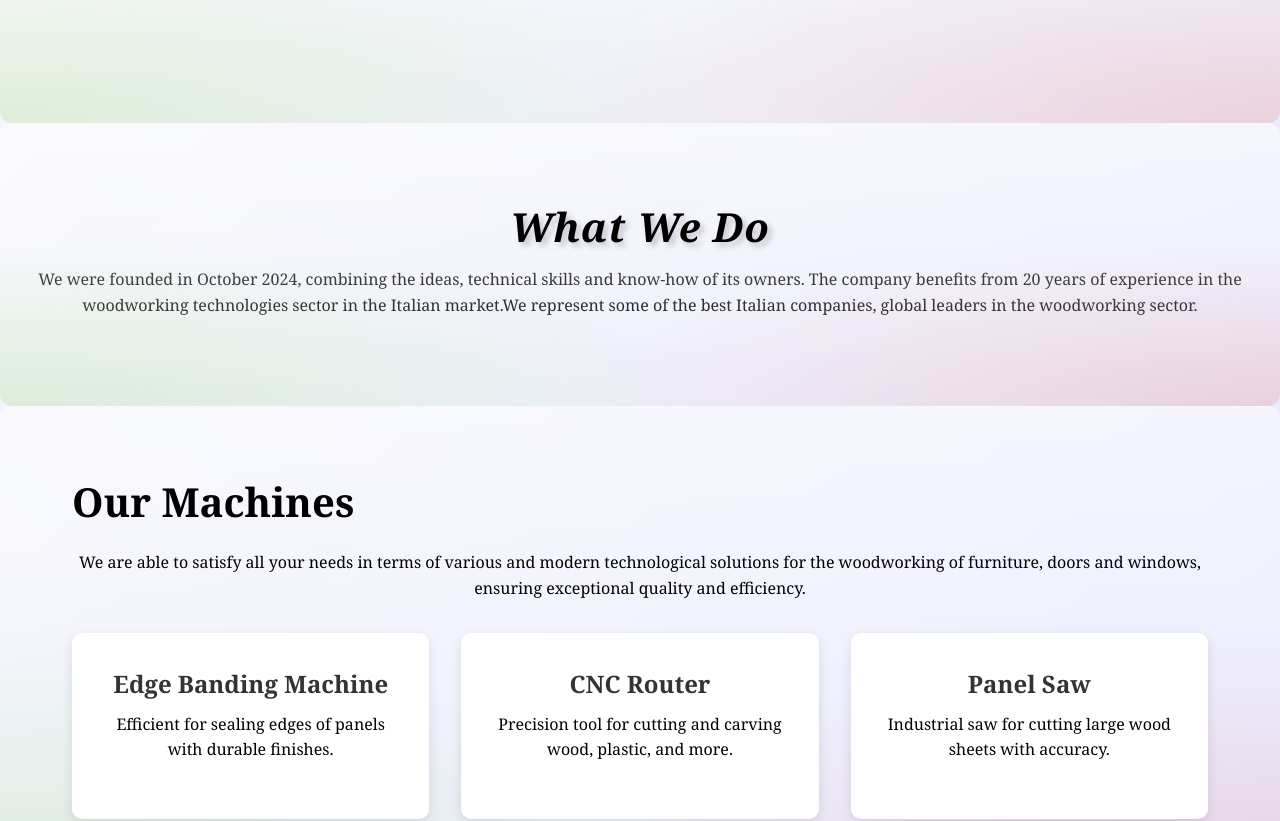
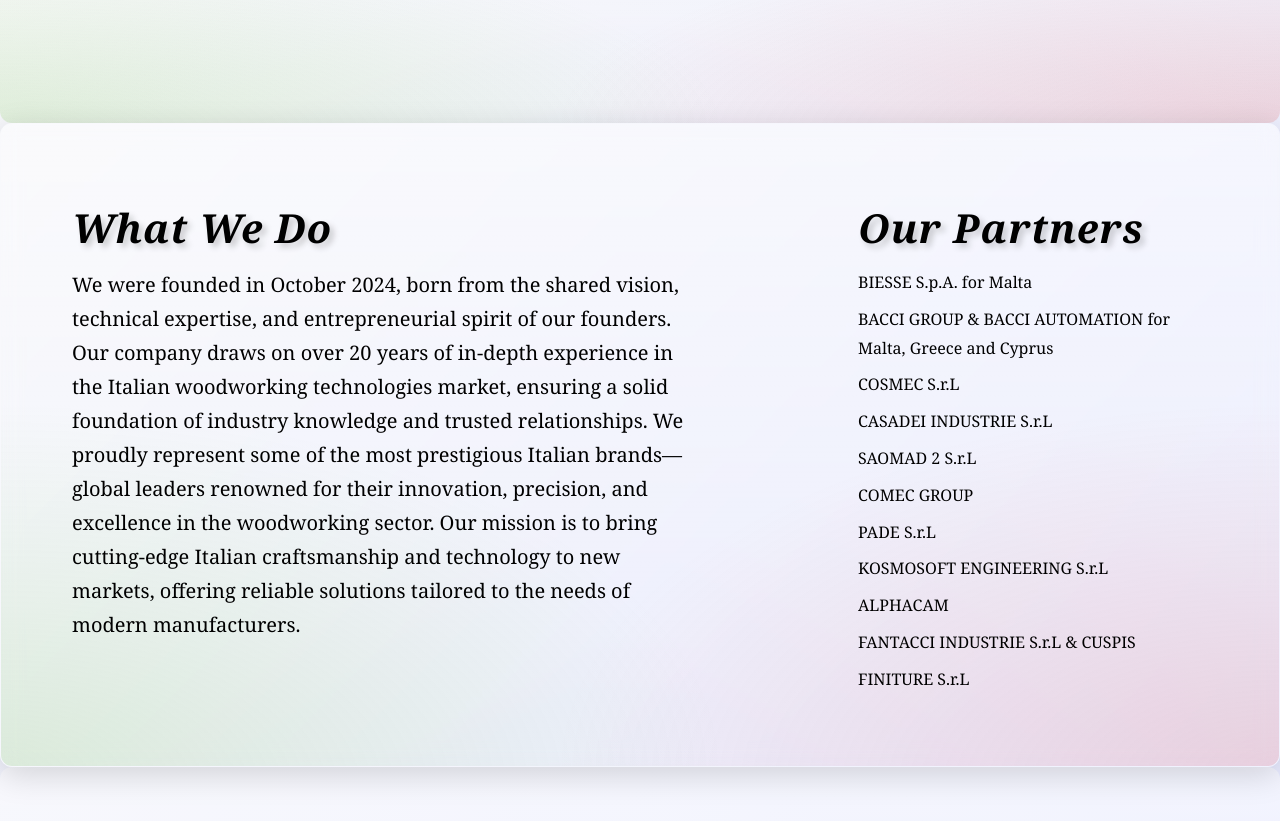
Before and after one commit to GeriPopova28/NeW, a Next.js app: page / in a window 1280 px wide. Shown: the part 340-1161 px from the top of the page. Built offline with nearby package versions, Linux system fonts and the light colour scheme.

Commit message:
Adding partners

```diff
--- a/components/About.js
+++ b/components/About.js
@@ -3,10 +3,39 @@
 export default function About() {
   return (
     <section id="about" className={styles.aboutSection}>
-      <h2 className={styles.heading}>What We Do</h2>
-      <p>We were founded in October 2024, combining the ideas,
-        technical skills and know-how of its owners. The company benefits from 20 years of experience in the woodworking
-        technologies sector in the Italian market.We represent some of the best Italian companies, global leaders in the woodworking sector.</p>
+      <div className={styles.container}>
+        <h2 className={styles.heading}>What We Do</h2>
+
+        <div className={styles.contentGrid}>
+          <div className={styles.leftColumn}>
+            <p className={styles.description}>
+              We were founded in October 2024, born from the shared vision, technical expertise, and entrepreneurial spirit of our
+              founders. Our company draws on over 20 years of in-depth experience in the Italian woodworking technologies market,
+              ensuring a solid foundation of industry knowledge and trusted relationships. We proudly represent some of the most
+              prestigious Italian brands—global leaders renowned for their innovation, precision, and excellence in the woodworking
+              sector. Our mission is to bring cutting-edge Italian craftsmanship and technology to new markets, offering reliable
+              solutions tailored to the needs of modern manufacturers.
+            </p>
+          </div>
+
+          <div className={styles.rightColumn}>
+            <h3 className={styles.partnersHeading}>Our Partners</h3>
+            <ul className={styles.partnersList}>
+              <li>BIESSE S.p.A. for Malta</li>
+              <li>BACCI GROUP & BACCI AUTOMATION for Malta, Greece and Cyprus</li>
+              <li>COSMEC S.r.L</li>
+              <li>CASADEI INDUSTRIE S.r.L</li>
+              <li>SAOMAD 2 S.r.L</li>
+              <li>COMEC GROUP</li>
+              <li>PADE S.r.L</li>
+              <li>KOSMOSOFT ENGINEERING S.r.L</li>
+              <li>ALPHACAM</li>
+              <li>FANTACCI INDUSTRIE S.r.L & CUSPIS</li>
+              <li>FINITURE S.r.L</li>
+            </ul>
+          </div>
+        </div>
+      </div>
     </section>
   );
 }
--- a/styles/about.module.css
+++ b/styles/about.module.css
@@ -7,6 +7,9 @@
   text-align: center;
   border-radius: 12px;
   overflow: hidden;
+  backdrop-filter: blur(10px);
+  border: 1px solid rgba(255, 255, 255, 0.4);
+  box-shadow: 0 8px 32px rgba(0, 0, 0, 0.15);
 }
 
 .aboutSection::before {
@@ -37,52 +40,118 @@
   transition: color 0.3s ease-in-out;
   position: relative;
   z-index: 1;
-  text-align: center;
+  text-align: left;
   transition: color 0.3s ease-in-out;
   letter-spacing: 1px;
   text-shadow: 4px 4px 6px rgba(0, 0, 0, 0.2);
 }
 
+
 .description {
   font-size: 20px;
   color: #000000;
   line-height: 1.7;
+  margin-top: 5rem;
   margin-bottom: 2.5rem;
-  margin-left: 5rem;
-  text-align: center;
+  text-align: left;
+  margin-left: auto;
+  margin-right: auto;
+  max-width: 800px;
   position: relative;
   z-index: 1;
+}
+
+.contentGrid {
+  display: flex;
+  flex-wrap: wrap;
+  gap: 10rem;
+  justify-content: center;
+  align-items: flex-start;
+  margin-top: -5rem;
+}
+
+.leftColumn {
+  flex: 2;
+  min-width: 450px;
+  max-width: 700px;
+  text-align: left;
+}
+
+.rightColumn {
+  flex: 1;
+  min-width: 350px;
+  max-width: 450px;
+  text-align: left;
+}
+
+.partnersHeading {
+  font-size: 40px;
+  font-family: Georgia, 'Times New Roman', Times, serif;
+  margin: 0.5rem 0;
+  font-style: italic;
+  color: black;
+  transition: color 0.3s ease-in-out;
+  position: relative;
+  z-index: 1;
+  text-align: left;
+  transition: color 0.3s ease-in-out;
+  letter-spacing: 1px;
+  text-shadow: 4px 4px 6px rgba(0, 0, 0, 0.2);
+}
+
+.partnersList {
+  list-style: none;
+  padding: 0;
+  margin: 0;
+}
+
+.partnersList li {
+  font-size: 1rem;
+  line-height: 1.8;
+  color: #000000;
+  margin-bottom: 0.5rem;
 }
 
 @media (max-width: 900px) and (min-width: 600px) {
   .aboutSection {
     padding: 3rem 1.5rem;
   }
-
   .heading {
     font-size: 32px;
   }
-
   .description {
     font-size: 16px;
     margin-left: 2rem;
     text-align: left;
   }
 }
-
 @media (max-width: 599px) {
   .aboutSection {
     padding: 2rem 1rem;
   }
-
   .heading {
     font-size: 28px;
     text-align: center;
   }
-
   .description {
     font-size: 14px;
     margin-left: 0;
     text-align: center;
   }
 }
+
+@media (max-width: 768px) {
+  .contentGrid {
+    flex-direction: column;
+    text-align: center;
+  }
+
+  .leftColumn,
+  .rightColumn {
+    text-align: center;
+  }
+
+  .partnersList {
+    text-align: center;
+  }
+}
--- a/styles/contact.module.css
+++ b/styles/contact.module.css
@@ -3,11 +3,12 @@
   padding: 4rem 2rem;
   text-align: center;
   border-radius: 12px;
+  background:
+    radial-gradient(ellipse at bottom left, rgba(155, 212, 122, 0.25), transparent 40%),
+    radial-gradient(ellipse at bottom right, rgba(233, 127, 127, 0.25), transparent 40%),
+    linear-gradient(to bottom, rgb(255, 255, 255) 0%, rgb(255, 255, 255) 20%, rgba(255, 255, 255, 0) 100%);
   color: rgb(0, 0, 0);
   overflow: hidden;
-  background-color: radial-gradient(ellipse at bottom left, rgba(155, 212, 122, 0.25), transparent 40%),
-    radial-gradient(ellipse at bottom right, rgba(233, 127, 127, 0.25), transparent 40%),
-    linear-gradient(to bottom, rgba(255, 255, 255, 0.5) 0%, rgba(255, 255, 255, 0) 100%);;
 }
 
 
--- a/styles/footer.module.css
+++ b/styles/footer.module.css
@@ -1,12 +1,10 @@
 
 .footer {
   font-family: Georgia, 'Times New Roman', Times, serif;
-  background:radial-gradient(ellipse at bottom left, rgba(21, 255, 0, 0.25), transparent 60%),
-  radial-gradient(ellipse at bottom right, rgba(97, 141, 76, 0.25), transparent 60%),
-  linear-gradient(to bottom, rgba(201, 127, 127, 0.5) 0%, rgba(95, 42, 42, 0) 100%);
-  background:radial-gradient(ellipse at bottom left, rgba(184, 122, 212, 0.25), transparent 40%),
-  radial-gradient(ellipse at bottom right, rgba(127, 155, 233, 0.25), transparent 40%),
-  linear-gradient(to bottom, rgba(255, 255, 255, 0.5) 0%, rgba(255, 255, 255, 0) 100%);
+  background:
+    radial-gradient(ellipse at bottom left, rgba(155, 212, 122, 0.25), transparent 40%),
+    radial-gradient(ellipse at bottom right, rgba(233, 127, 127, 0.25), transparent 40%),
+    linear-gradient(to bottom, rgba(255, 255, 255, 0.5) 0%, rgba(255, 255, 255, 0) 100%);
   color: #000000;
   padding: 4rem 2rem;
   font-family: 'Arial', sans-serif;
--- a/styles/machines.module.css
+++ b/styles/machines.module.css
@@ -28,11 +28,18 @@
 }
 
 .heading {
+    font-size: 40px;
   font-family: Georgia, 'Times New Roman', Times, serif;
-  font-size: 2.5rem;
-  color: #000000;
-  margin-bottom: 1rem;
-  text-align: left;
+  margin: 0.5rem 0;
+  font-style: italic;
+  color: black;
+  transition: color 0.3s ease-in-out;
+  position: relative;
+  z-index: 1;
+  text-align: center;
+  transition: color 0.3s ease-in-out;
+  letter-spacing: 1px;
+  text-shadow: 4px 4px 6px rgba(0, 0, 0, 0.2);
 }
 
 .gridContainer {
--- a/styles/team.module.css
+++ b/styles/team.module.css
@@ -16,7 +16,7 @@
   background:
     radial-gradient(ellipse at bottom left, rgba(155, 212, 122, 0.25), transparent 40%),
     radial-gradient(ellipse at bottom right, rgba(233, 127, 127, 0.25), transparent 40%),
-    linear-gradient(to bottom, rgba(255, 255, 255, 0.5) 0%, rgba(255, 255, 255, 0) 100%);
+    linear-gradient(to bottom, rgb(255, 255, 255) 0%, rgb(255, 255, 255) 20%, rgba(255, 255, 255, 0) 100%);
 }
 
 .container {
@@ -84,7 +84,7 @@
 
 .card button {
   color: black;
-  background-color: rgb(124, 202, 114);
+  background-color: rgb(255, 255, 255);
   padding: 0.75rem 1.5rem;
   border: none;
   border-radius: 6px;
@@ -94,11 +94,11 @@
 }
 
 .card button:hover {
-  background-color: rgb(190, 90, 190);
+  background-color: rgb(255, 255, 255);
 }
 
 .card button:focus {
-  outline: 3px solid rgb(160, 70, 160);
+  outline: 3px solid rgb(255, 255, 255);
   outline-offset: 2px;
 }
 
```
Also changed, not shown: styles/software.module.css (line endings or trailing spaces).
